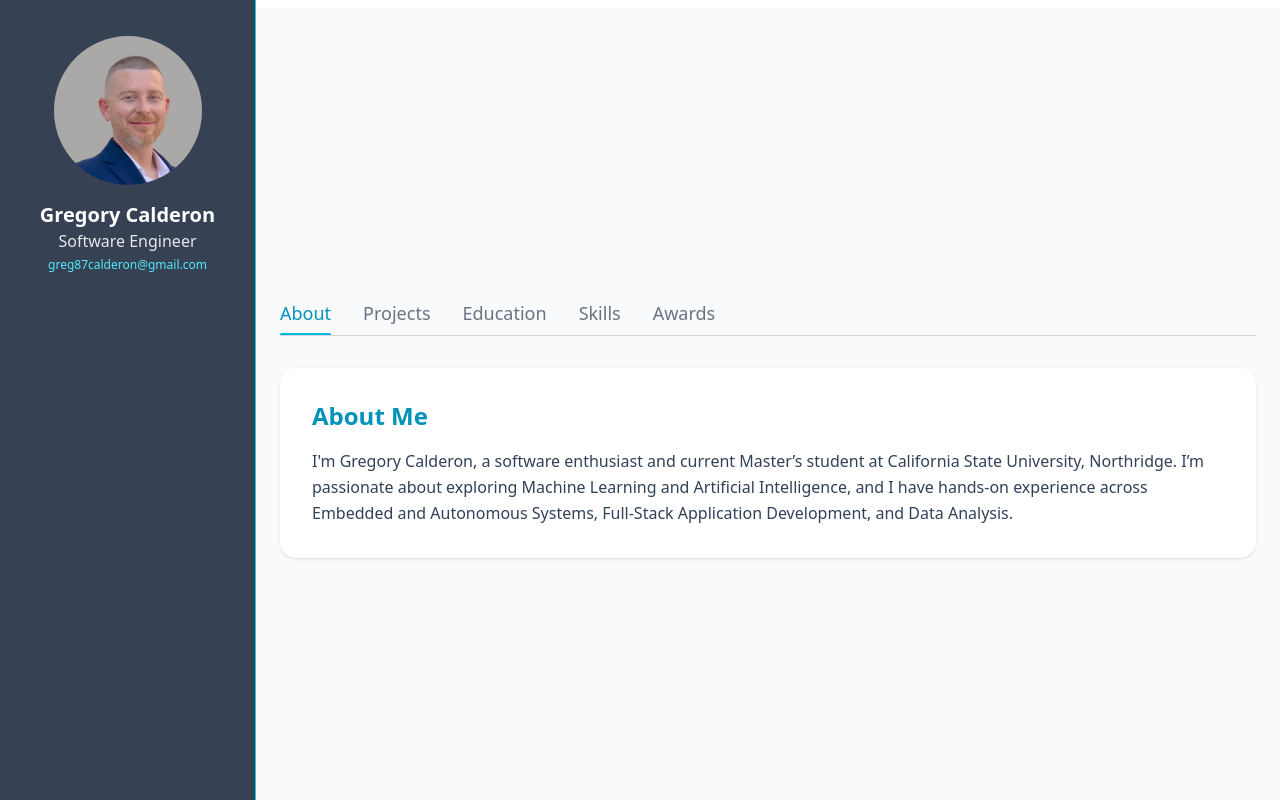
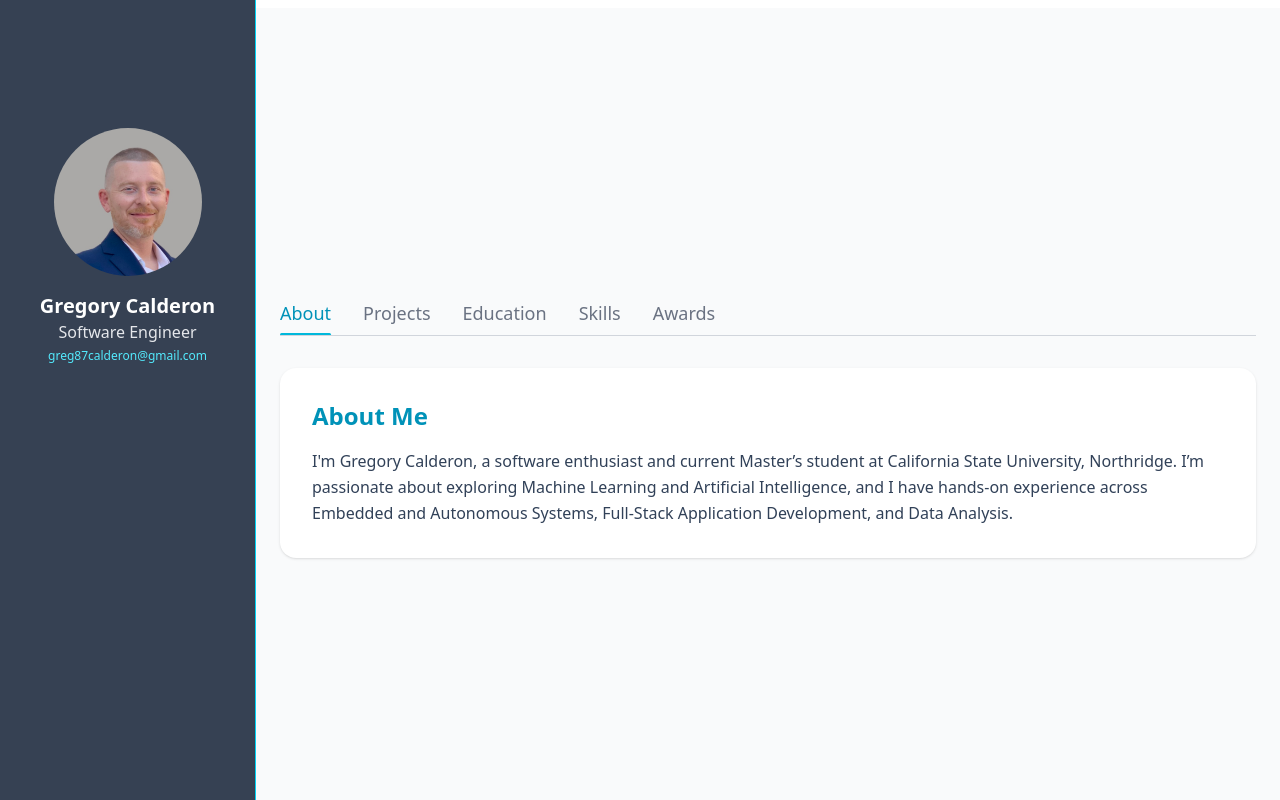
Before and after one commit to greg-of-Earth/greg-of-Earth_portfolio, a Next.js app: page / in a window 1280 px wide. Built offline with nearby package versions, Linux system fonts and the light colour scheme.

Commit message:
fixing sidebar img

```diff
--- a/src/components/EducationTab.tsx
+++ b/src/components/EducationTab.tsx
@@ -1,6 +1,5 @@
 "use client"
 
-import Image from "next/image";
 import EducationCarousel from "./EducationCarousel";
 
 interface EducationProps {
--- a/src/components/Sidebar.tsx
+++ b/src/components/Sidebar.tsx
@@ -6,8 +6,8 @@ interface SidebarProps {
 
 const Sidebar: React.FC<SidebarProps> = ({ className }) => {
   return (
-    <aside className={`flex-shrink-0 h-screen bg-gray-700 py-3 border-r border-cyan-400 ${className || ""}`}>
-        <div className="flex flex-col items-center mt-24 md:mt-[24px] text-center">
+    <aside className={`flex-shrink-0 h-screen bg-gray-700 border-r border-cyan-400 ${className || ""}`}>
+        <div className="flex flex-col items-center md:mt-[50%] text-center">
             <Image
                 src="/profile.jpg"
                 alt="Profile"
```
